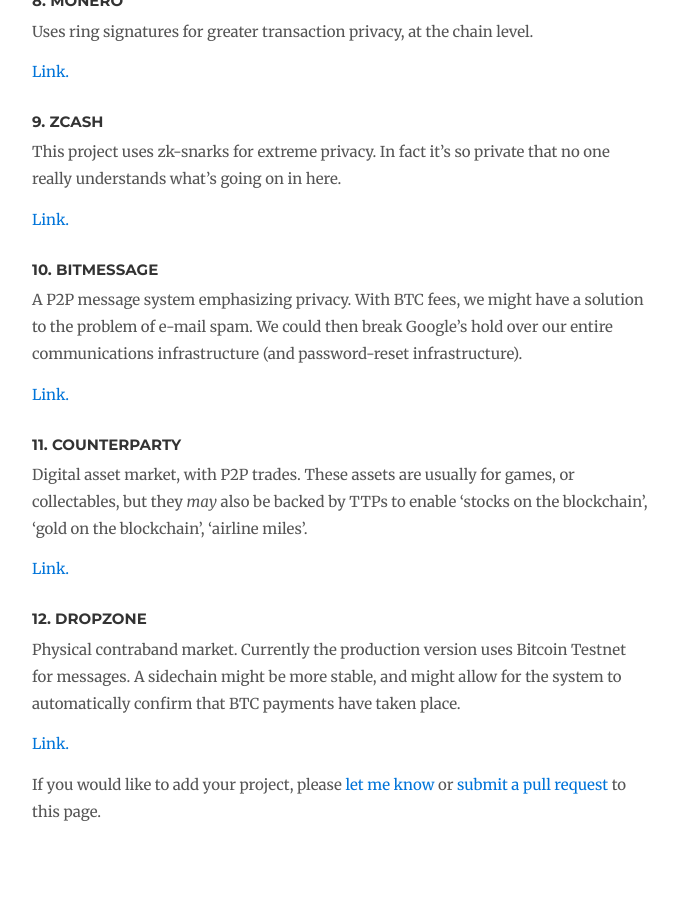
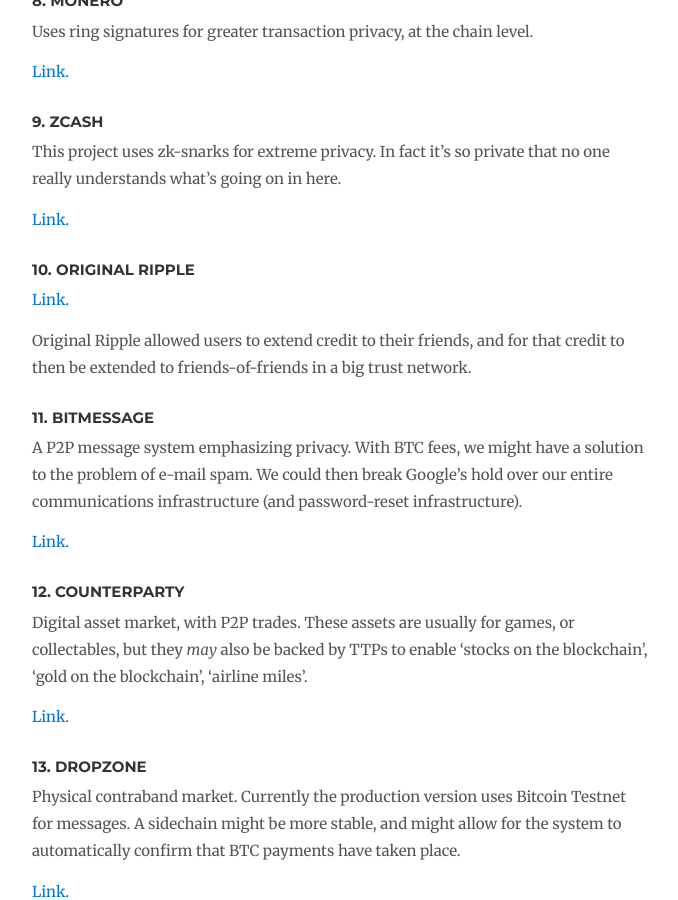
Before and after one commit to drivechain-project/drivechain.info, a Jekyll site: the page built from projects/index.md, in a window 1280 px wide and 900 px high, scrolled down 1662 px. Shown: the whole window, without its empty margins (138-816 px from the left). Built offline with Jekyll 4.4.1, drawn with Linux system fonts in a browser that asks for light colours; nearby versions of some CDN libraries; comment, search, counter and statistics services are not loaded.

Commit message:
Add Original Ripple

```diff
--- a/projects/index.md
+++ b/projects/index.md
@@ -69,19 +69,26 @@
 
 [Link.](https://z.cash/)
 
-### 10. BitMessage
+### 10. Original Ripple
+
+[Link.](https://bitcointalk.org/index.php?topic=297287.0)
+
+Original Ripple allowed users to extend credit to their friends, and for that credit to then be extended to friends-of-friends in a big trust network.
+
+
+### 11. BitMessage
 
 A P2P message system emphasizing privacy. With BTC fees, we might have a solution to the problem of e-mail spam. We could then break Google's hold over our entire communications infrastructure (and password-reset infrastructure).
 
 [Link.](https://bitmessage.org/wiki/Main_Page)
 
-### 11. Counterparty
+### 12. Counterparty
 
 Digital asset market, with P2P trades. These assets are usually for games, or collectables, but they *may* also be backed by TTPs to enable ‘stocks on the blockchain’, 'gold on the blockchain', 'airline miles'.
 
 [Link.](http://counterparty.io/)
 
-### 12. DropZone
+### 13. DropZone
 
 Physical contraband market. Currently the production version uses Bitcoin Testnet for messages. A sidechain might be more stable, and might allow for the system to automatically confirm that BTC payments have taken place.
 
```
